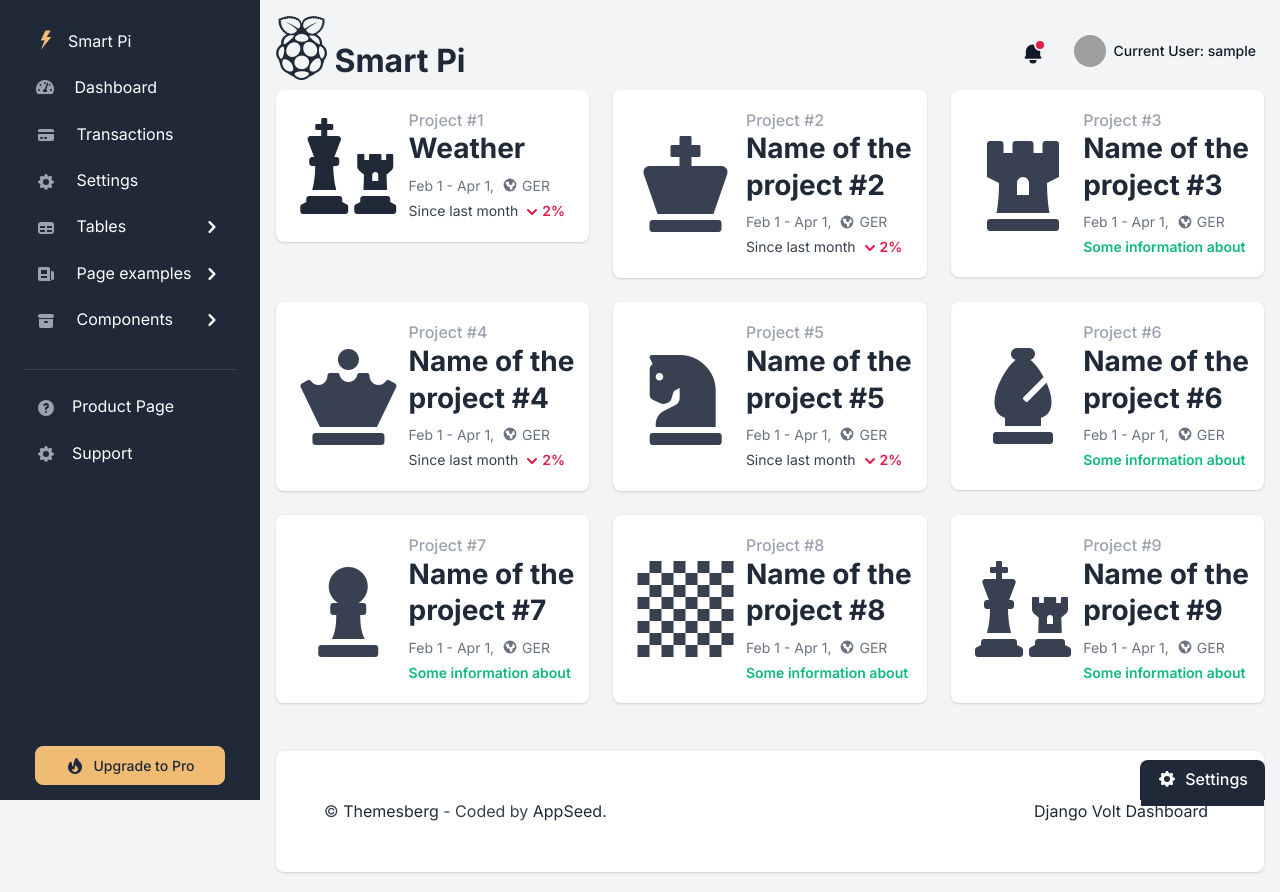
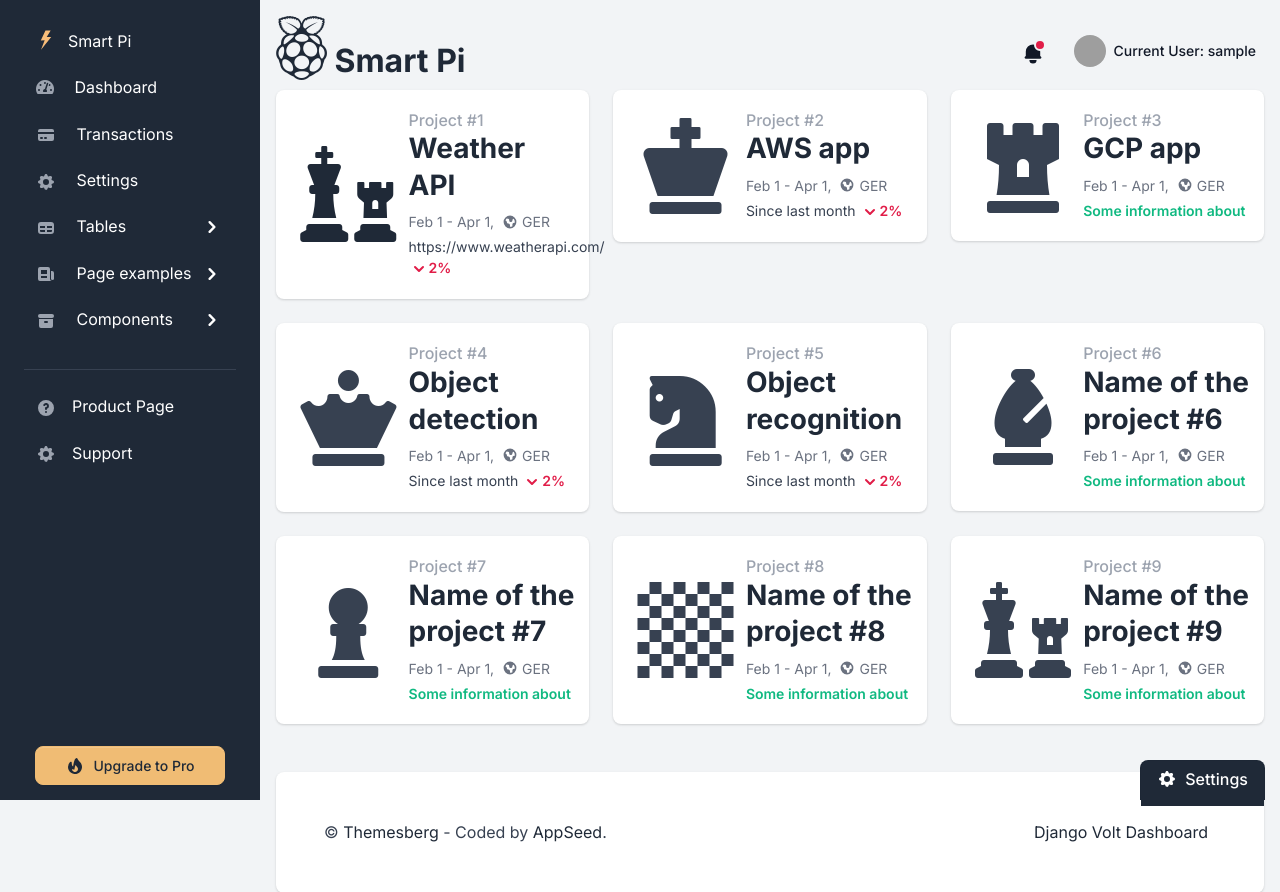
Before and after one commit to zacniewski/SmartPi, a Django app: page / in a window 1280 px wide. Shown: the top 892 px of the page. Run offline with Django 3.2, Linux system fonts and the light colour scheme; the visitor is signed in with stand-in values (Sample User, id 1); some libraries are stand-ins or nearby versions; grey boxes are pictures that could not be loaded.

Commit message:
Projects 1-4 names

```diff
--- a/apps/templates/home/dashboard.html
+++ b/apps/templates/home/dashboard.html
@@ -47,13 +47,13 @@
                             </div>
                             <div class="d-sm-none">
                                 <h2 class="fw-extrabold h5">Project #1</h2>
-                                <h3 class="mb-1"><a href="dashboard.html">Weather</a></h3>
+                                <h3 class="mb-1"><a href="dashboard.html">Weather API</a></h3>
                             </div>
                         </div>
                         <div class="col-12 col-xl-7 px-xl-0">
                             <div class="d-none d-sm-block">
                                 <h2 class="h6 text-gray-400 mb-0">Project #1</h2>
-                                <h3 class="fw-extrabold mb-2"><a href="dashboard.html">Weather</a></h3>
+                                <h3 class="fw-extrabold mb-2"><a href="dashboard.html">Weather API</a></h3>
                             </div>
                             <small class="d-flex align-items-center text-gray-500">
                                 Feb 1 - Apr 1,
@@ -61,7 +61,7 @@
                                 GER
                             </small>
                             <div class="small d-flex mt-1">
-                                <div>Since last month <svg class="icon icon-xs text-danger" fill="currentColor" viewBox="0 0 20 20" xmlns="http://www.w3.org/2000/svg"><path fill-rule="evenodd" d="M5.293 7.293a1 1 0 011.414 0L10 10.586l3.293-3.293a1 1 0 111.414 1.414l-4 4a1 1 0 01-1.414 0l-4-4a1 1 0 010-1.414z" clip-rule="evenodd"></path></svg><span class="text-danger fw-bolder">2%</span></div>
+                                <div>https://www.weatherapi.com/ <svg class="icon icon-xs text-danger" fill="currentColor" viewBox="0 0 20 20" xmlns="http://www.w3.org/2000/svg"><path fill-rule="evenodd" d="M5.293 7.293a1 1 0 011.414 0L10 10.586l3.293-3.293a1 1 0 111.414 1.414l-4 4a1 1 0 01-1.414 0l-4-4a1 1 0 010-1.414z" clip-rule="evenodd"></path></svg><span class="text-danger fw-bolder">2%</span></div>
                             </div>
                         </div>
                     </div>
@@ -79,13 +79,13 @@
                             </div>
                             <div class="d-sm-none">
                                 <h2 class="fw-extrabold h5">Project #2</h2>
-                                <h3 class="mb-1">Name of the project #2</h3>
+                                <h3 class="mb-1">AWS app</h3>
                             </div>
                         </div>
                         <div class="col-12 col-xl-7 px-xl-0">
                             <div class="d-none d-sm-block">
                                 <h2 class="h6 text-gray-400 mb-0">Project #2</h2>
-                                <h3 class="fw-extrabold mb-2">Name of the project #2</h3>
+                                <h3 class="fw-extrabold mb-2">AWS app</h3>
                             </div>
                             <small class="d-flex align-items-center text-gray-500">
                                 Feb 1 - Apr 1,
@@ -111,13 +111,13 @@
                             </div>
                             <div class="d-sm-none">
                                 <h2 class="fw-extrabold h5">Project #3</h2>
-                                <h3 class="mb-1">Name of the project #3</h3>
+                                <h3 class="mb-1">GCP app</h3>
                             </div>
                         </div>
                         <div class="col-12 col-xl-7 px-xl-0">
                             <div class="d-none d-sm-block">
                                 <h2 class="h6 text-gray-400 mb-0">Project #3</h2>
-                                <h3 class="fw-extrabold mb-2">Name of the project #3</h3>
+                                <h3 class="fw-extrabold mb-2">GCP app</h3>
                             </div>
                             <small class="d-flex align-items-center text-gray-500">
                                 Feb 1 - Apr 1,
@@ -145,13 +145,13 @@
                             </div>
                             <div class="d-sm-none">
                                 <h2 class="fw-extrabold h5">Project #4</h2>
-                                <h3 class="mb-1">Name of the project #4</h3>
+                                <h3 class="mb-1">Object detection</h3>
                             </div>
                         </div>
                         <div class="col-12 col-xl-7 px-xl-0">
                             <div class="d-none d-sm-block">
                                 <h2 class="h6 text-gray-400 mb-0">Project #4</h2>
-                                <h3 class="fw-extrabold mb-2">Name of the project #4</h3>
+                                <h3 class="fw-extrabold mb-2">Object detection</h3>
                             </div>
                             <small class="d-flex align-items-center text-gray-500">
                                 Feb 1 - Apr 1,
@@ -177,13 +177,13 @@
                             </div>
                             <div class="d-sm-none">
                                 <h2 class="fw-extrabold h5">Project #5</h2>
-                                <h3 class="mb-1">Name of the project #5</h3>
+                                <h3 class="mb-1">Object recognition</h3>
                             </div>
                         </div>
                         <div class="col-12 col-xl-7 px-xl-0">
                             <div class="d-none d-sm-block">
                                 <h2 class="h6 text-gray-400 mb-0">Project #5</h2>
-                                <h3 class="fw-extrabold mb-2">Name of the project #5</h3>
+                                <h3 class="fw-extrabold mb-2">Object recognition</h3>
                             </div>
                             <small class="d-flex align-items-center text-gray-500">
                                 Feb 1 - Apr 1,
```
